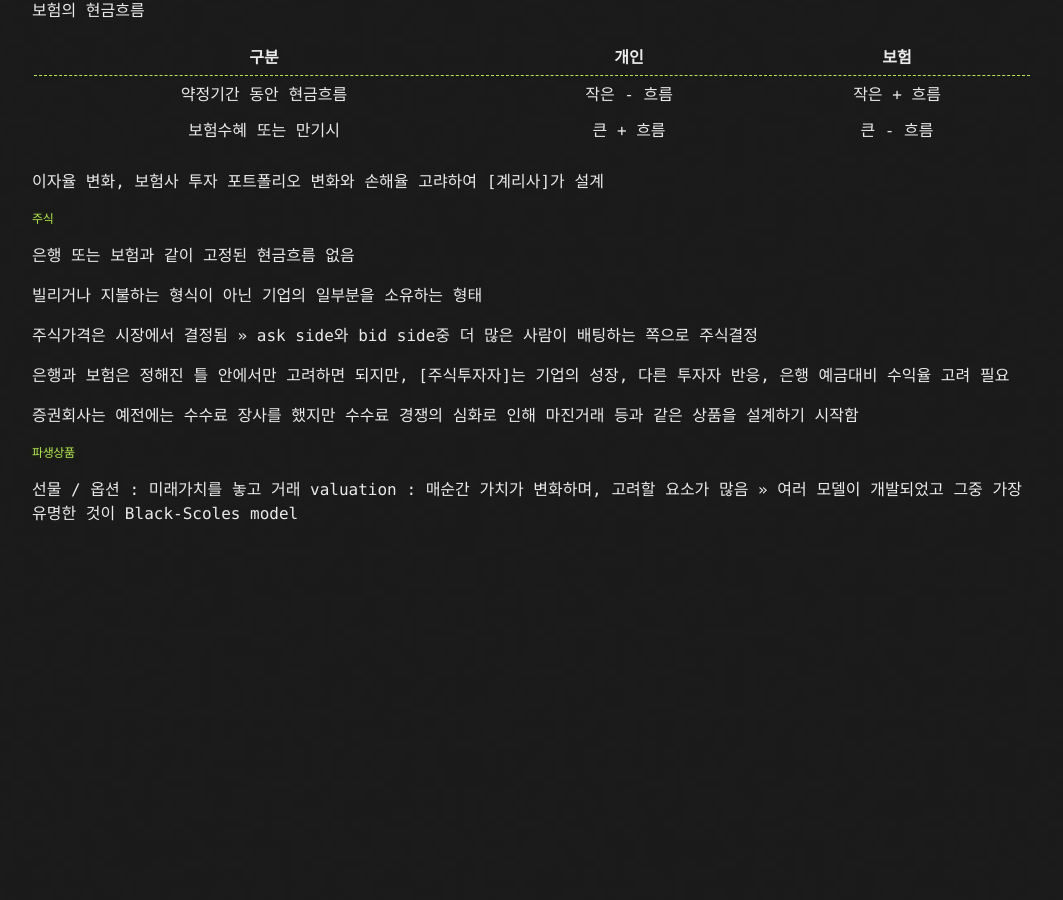
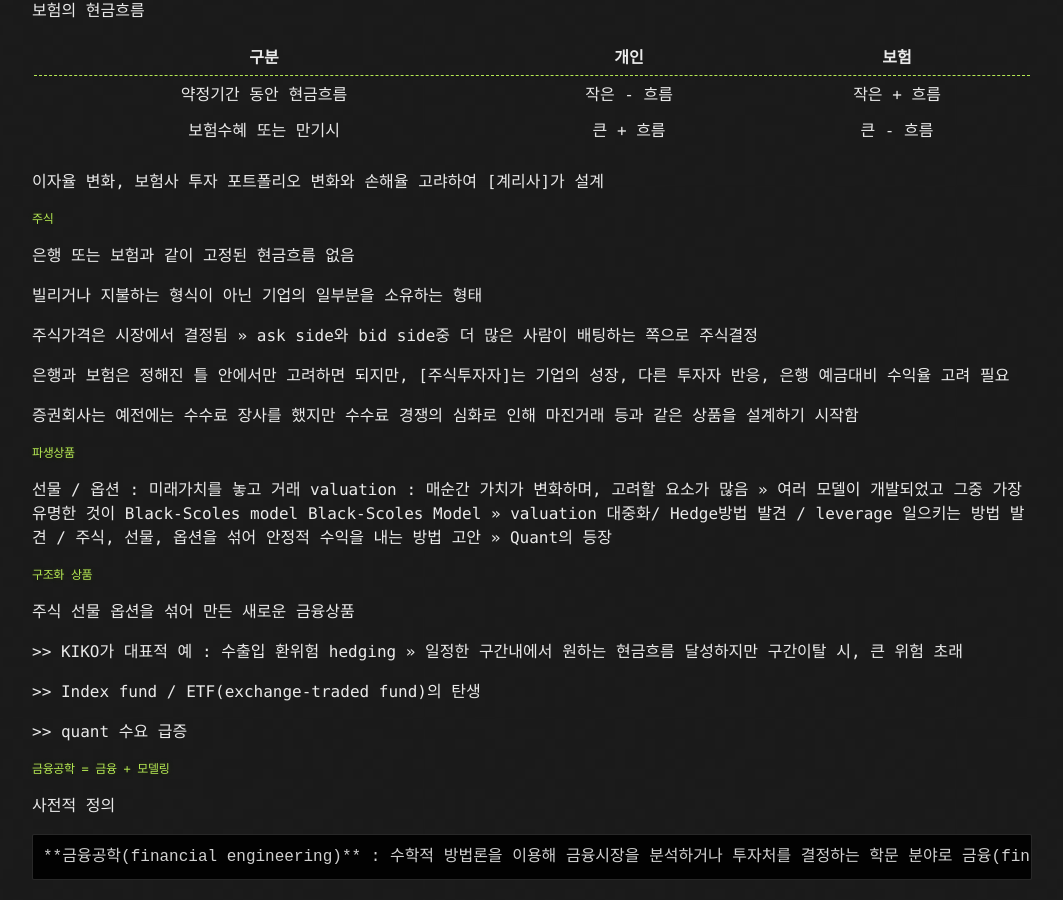
Before and after one commit to kooock/kooock.github.io, a Jekyll site: the page built from _posts/2018-07-19-finance_engineering_chapter1.md, in a window 1280 px wide and 900 px high, scrolled down 878 px. Shown: the whole window, without its empty margins (108-1171 px from the left). Built offline with Jekyll 4.4.1, drawn with Linux system fonts in a browser that asks for light colours; before the commit the page ends 1424 px from its top, so only the background shows below that.

Commit message:
금융공학 chapter1 1.1 update

```diff
--- a/_posts/2018-07-19-finance_engineering_chapter1.md
+++ b/_posts/2018-07-19-finance_engineering_chapter1.md
@@ -50,3 +50,18 @@ tags: [금융공학, 퀀트]
 ##### 파생상품
 선물 / 옵션 : 미래가치를 놓고 거래
 valuation : 매순간 가치가 변화하며, 고려할 요소가 많음 >> 여러 모델이 개발되었고 그중 가장 유명한 것이 Black-Scoles model
+Black-Scoles Model >> valuation 대중화/ Hedge방법 발견 / leverage 일으키는 방법 발견 / 주식, 선물, 옵션을 섞어 안정적 수익을 내는 방법 고안 >> Quant의 등장
+
+##### 구조화 상품
+주식 선물 옵션을 섞어 만든 새로운 금융상품
+
+\>> KIKO가 대표적 예 : 수출입 환위험 hedging >> 일정한 구간내에서 원하는 현금흐름 달성하지만 구간이탈 시, 큰 위험 초래
+
+\>> Index fund / ETF(exchange-traded fund)의 탄생
+
+\>> quant 수요 급증
+
+##### 금융공학 = 금융 + 모델링
+사전적 정의
+
+    **금융공학(financial engineering)** : 수학적 방법론을 이용해 금융시장을 분석하거나 투자처를 결정하는 학문 분야로 금융(finance)와 공학(engineering)의 합성어이다. 각종 경제 - 금융 데이터를 통계학을 이용해 가공하고, 여기에 근사해서 어디에 투자할지 결정한다. 또 필요한 수학적 방법론을 이용해 새로운 금융상품을 만들거나 컴퓨터 프로그램으로 작성해 미래를 예측하기도 한다.(경제용어사전 한경덧컴)
```
Also changed, not shown: other parts of _posts/2018-07-19-finance_engineering_chapter1.md (+2 -2 lines).
